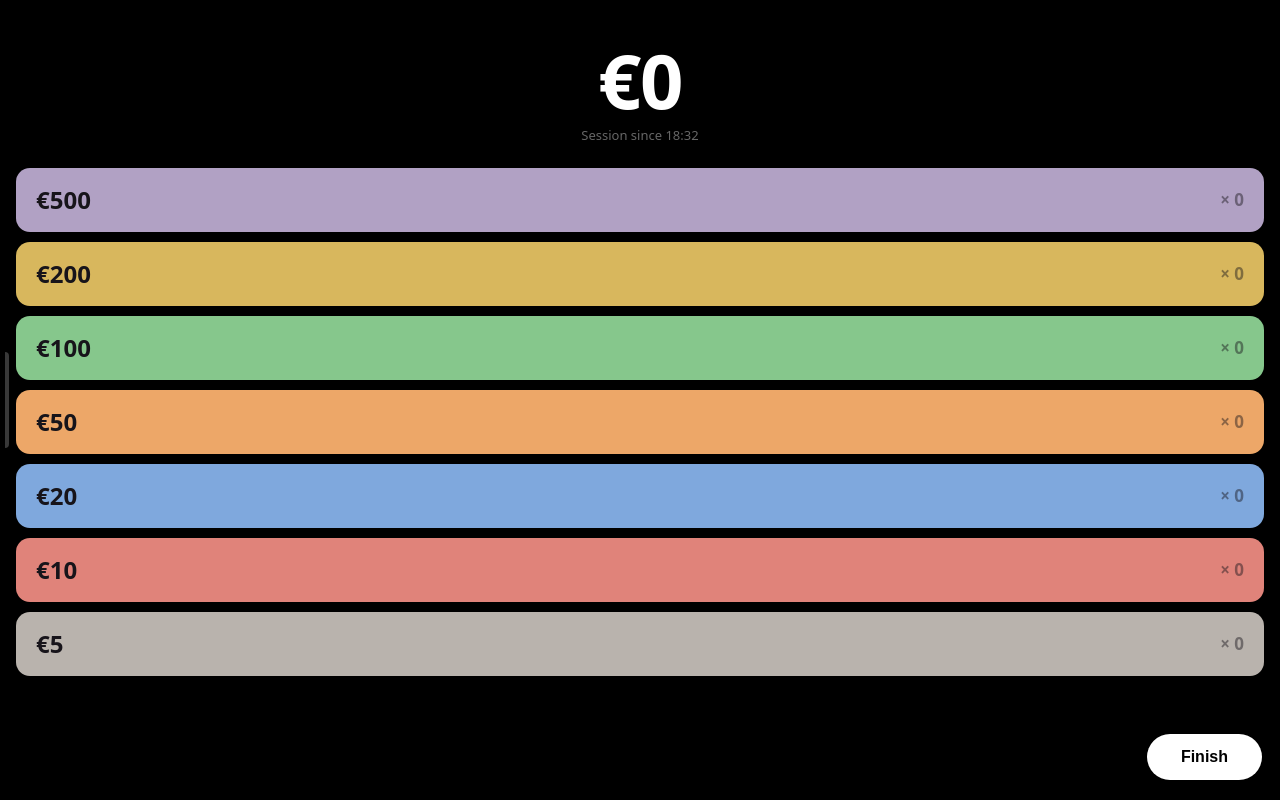
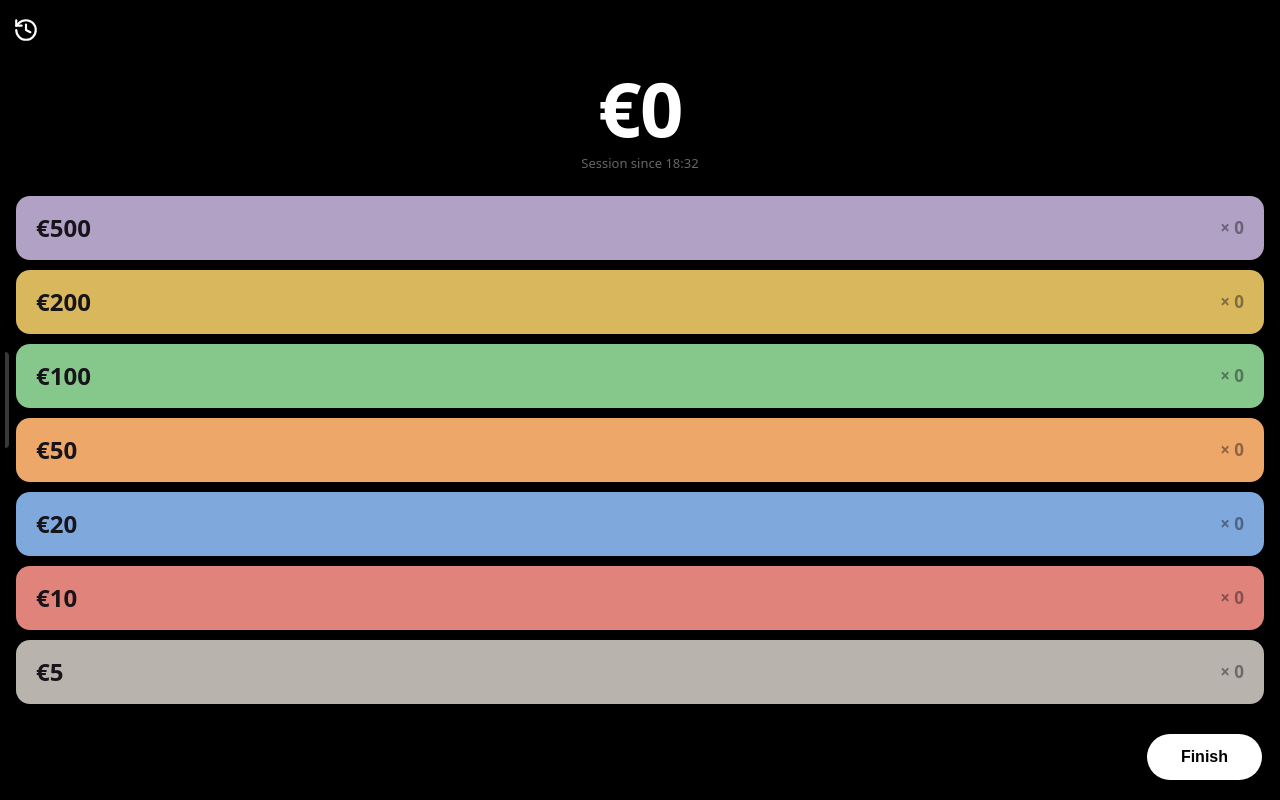
Before and after one commit to jakesant/moneycounter, a plain HTML site: page index.html in a window 1280 px wide. Drawn offline with Linux system fonts and the light colour scheme.

Commit message:
Add top-left history button (clock icon)

```diff
--- a/app.js
+++ b/app.js
@@ -164,6 +164,7 @@ const els = {
   ok: $('ok'),
   ctxMenu: $('ctx-menu'),
   ctxDelete: $('ctx-delete'),
+  historyBtn: $('history-btn'),
 };
 
 const finishOpen = () => els.finishModal.classList.contains('show');
@@ -350,6 +351,7 @@ document.addEventListener('pointercancel', () => {
 els.scrim.addEventListener('click', closeDrawer);
 els.closeDrawer.addEventListener('click', closeDrawer);
 els.edgeHint.addEventListener('click', () => { if (!drawerOpen) openDrawer(); });
+els.historyBtn.addEventListener('click', () => { if (!drawerOpen) openDrawer(); });
 els.backBtn.addEventListener('click', showListView);
 
 /* ================= session context menu (delete) ================= */
--- a/index.html
+++ b/index.html
@@ -19,6 +19,14 @@
 <body>
 
   <main id="main">
+    <button id="history-btn" type="button" aria-label="Open session history">
+      <svg viewBox="0 0 24 24" fill="none" stroke="currentColor" stroke-width="2" stroke-linecap="round" stroke-linejoin="round" aria-hidden="true">
+        <path d="M3 12a9 9 0 1 0 9-9 9.75 9.75 0 0 0-6.74 2.74L3 8"/>
+        <path d="M3 3v5h5"/>
+        <path d="M12 7v5l4 2"/>
+      </svg>
+    </button>
+
     <header class="total-wrap">
       <div id="total" class="total">€0</div>
       <div id="session-info" class="session-info"></div>
--- a/styles.css
+++ b/styles.css
@@ -24,9 +24,27 @@ body {
   padding-top: calc(env(safe-area-inset-top, 0px) + 8px);
 }
 
+#history-btn {
+  align-self: flex-start;
+  flex: none;
+  display: inline-flex;
+  align-items: center;
+  justify-content: center;
+  width: 44px;
+  height: 44px;
+  margin: 0 0 0 4px;
+  padding: 0;
+  border: 0;
+  background: none;
+  color: #fff;
+  cursor: pointer;
+}
+#history-btn:active { opacity: 0.6; }
+#history-btn svg { width: 26px; height: 26px; flex: none; display: block; }
+
 .total-wrap {
   text-align: center;
-  padding: 4vh 16px 3vh;
+  padding: 2vh 16px 3vh;
 }
 
 .total {
--- a/sw.js
+++ b/sw.js
@@ -1,6 +1,6 @@
 'use strict';
 
-const CACHE = 'mc-v2';
+const CACHE = 'mc-v3';
 const ASSETS = [
   './',
   './index.html',
```
Also changed, not shown: 1 other file.
